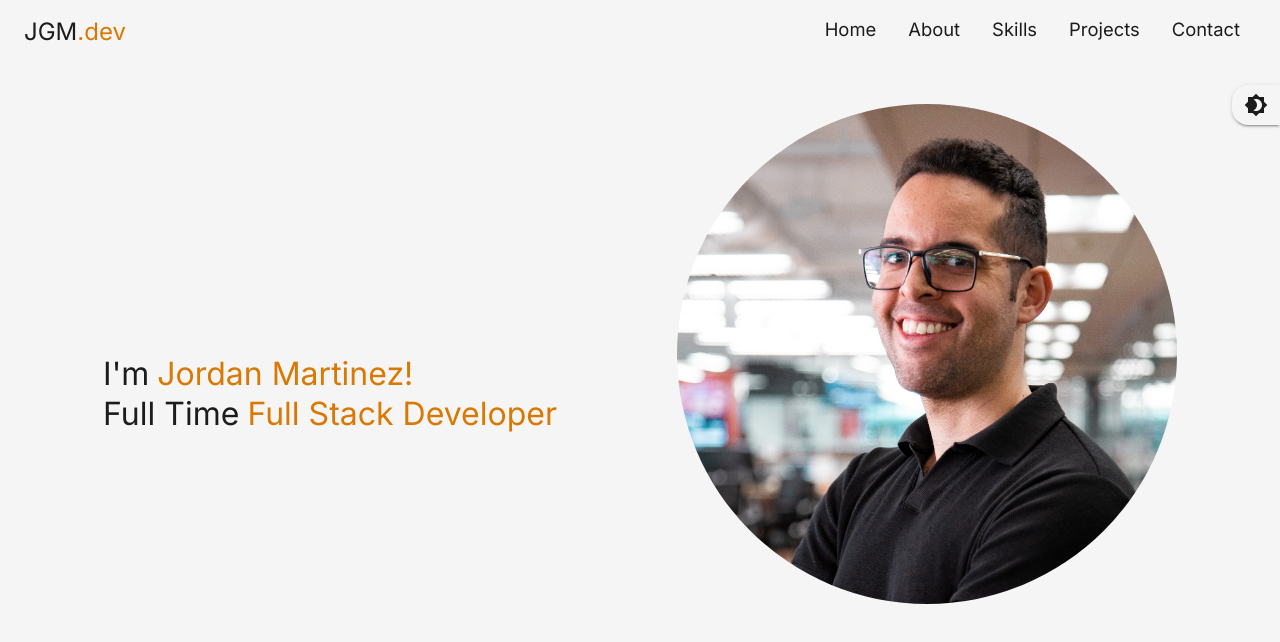
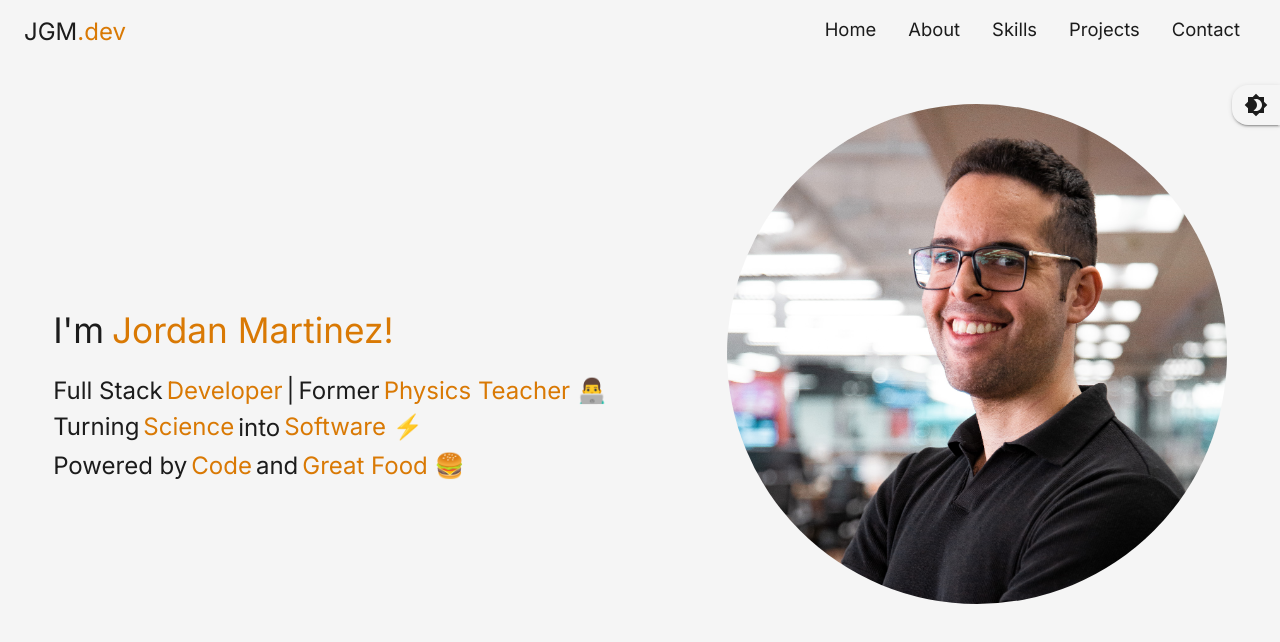
Before and after one commit to jordangm94/jgm-portfolio, a Next.js app: page / in a window 1280 px wide. Shown: the top 642 px of the page. Built offline with nearby package versions, Linux system fonts and the light colour scheme.

Commit message:
Apply correct spacing and font sizes across all screen sizes for hero section

```diff
--- a/src/app/components/sections/Hero.tsx
+++ b/src/app/components/sections/Hero.tsx
@@ -5,6 +5,20 @@ import HeroPhoto from "../../../../public/hero_photo.jpg";
 
 export default function Hero() {
   const theme = useTheme();
+
+  const heroTextTypographyStylesWhite = {
+    whiteSpace: "nowrap",
+    color: theme.palette.text.primary,
+    fontSize: "inherit",
+  };
+
+  const heroTextTypographyStylesOrange = {
+    flexGrow: 1,
+    whiteSpace: "nowrap",
+    color: theme.palette.primary.main,
+    fontSize: "inherit",
+  };
+
   return (
     <Box
       sx={{
@@ -21,58 +35,98 @@ export default function Hero() {
       <Box
         sx={{
           display: "flex",
-          alignItems: { xs: "center", lg: "flex-start" },
-          textAlign: { xs: "center", lg: "left" },
+          alignItems: "flex-start",
+          textAlign: "left",
           pt: { xs: 0, lg: 10 },
           flexDirection: "column",
         }}
       >
-        <Box sx={{ display: "flex", gap: 1 }}>
+        <Box sx={{ display: "flex", pb: 2, gap: 1 }}>
           <Typography
-            variant="h4"
             component="div"
             sx={{
               color: theme.palette.text.primary,
-              fontSize: { xs: "2rem", sm: "2rem" },
+              fontSize: { xs: "2rem", sm: "2.2rem" },
             }}
           >
-            {"I'm" + " "}
+            {"I'm"}
           </Typography>
           <Typography
-            variant="h4"
             component="div"
             sx={{
               flexGrow: 1,
               color: theme.palette.primary.main,
-              fontSize: { xs: "2rem", sm: "2rem" },
+              fontSize: { xs: "2rem", sm: "2.2rem" },
             }}
           >
             {"Jordan Martinez!"}
           </Typography>
         </Box>
-        <Box sx={{ display: "flex", gap: 1 }}>
-          <Typography
-            variant="h4"
-            component="div"
-            sx={{
-              whiteSpace: "nowrap",
-              color: theme.palette.text.primary,
-              fontSize: { xs: "1.25rem", sm: "2rem" },
-            }}
-          >
-            {"Full Time"}
+        <Box
+          sx={{
+            display: "flex",
+            fontSize: { xs: "0.8rem", sm: "1.2rem", md: "1.5rem" },
+            gap: 0.5,
+          }}
+        >
+          <Typography component="div" sx={heroTextTypographyStylesWhite}>
+            {"Full Stack"}
+          </Typography>
+          <Typography component="div" sx={heroTextTypographyStylesOrange}>
+            {"Developer"}
+          </Typography>
+          <Typography component="div" sx={heroTextTypographyStylesWhite}>
+            {"|"}
+          </Typography>
+          <Typography component="div" sx={heroTextTypographyStylesWhite}>
+            {"Former"}
+          </Typography>
+          <Typography component="div" sx={heroTextTypographyStylesOrange}>
+            {"Physics Teacher 👨‍💻"}
+          </Typography>
+        </Box>
+        <Box
+          sx={{
+            display: "flex",
+            gap: 0.5,
+            fontSize: { xs: "0.8rem", sm: "1.2rem", md: "1.5rem" },
+          }}
+        >
+          <Typography component="div" sx={heroTextTypographyStylesWhite}>
+            {"Turning"}
+          </Typography>
+          <Typography component="div" sx={heroTextTypographyStylesOrange}>
+            {"Science"}
           </Typography>
           <Typography
-            variant="h4"
+            variant="h6"
             component="div"
-            sx={{
-              flexGrow: 1,
-              whiteSpace: "nowrap",
-              color: theme.palette.primary.main,
-              fontSize: { xs: "1.25rem", sm: "2rem" },
-            }}
+            sx={heroTextTypographyStylesWhite}
           >
-            {"Full Stack Developer"}
+            {"into"}
+          </Typography>
+          <Typography component="div" sx={heroTextTypographyStylesOrange}>
+            {"Software ⚡"}
+          </Typography>
+        </Box>
+        <Box
+          sx={{
+            display: "flex",
+            gap: 0.5,
+            fontSize: { xs: "0.8rem", sm: "1.2rem", md: "1.5rem" },
+          }}
+        >
+          <Typography component="div" sx={heroTextTypographyStylesWhite}>
+            {"Powered by"}
+          </Typography>
+          <Typography component="div" sx={heroTextTypographyStylesOrange}>
+            {"Code"}
+          </Typography>
+          <Typography component="div" sx={heroTextTypographyStylesWhite}>
+            {"and"}
+          </Typography>
+          <Typography component="div" sx={heroTextTypographyStylesOrange}>
+            {"Great Food 🍔"}
           </Typography>
         </Box>
       </Box>
```
